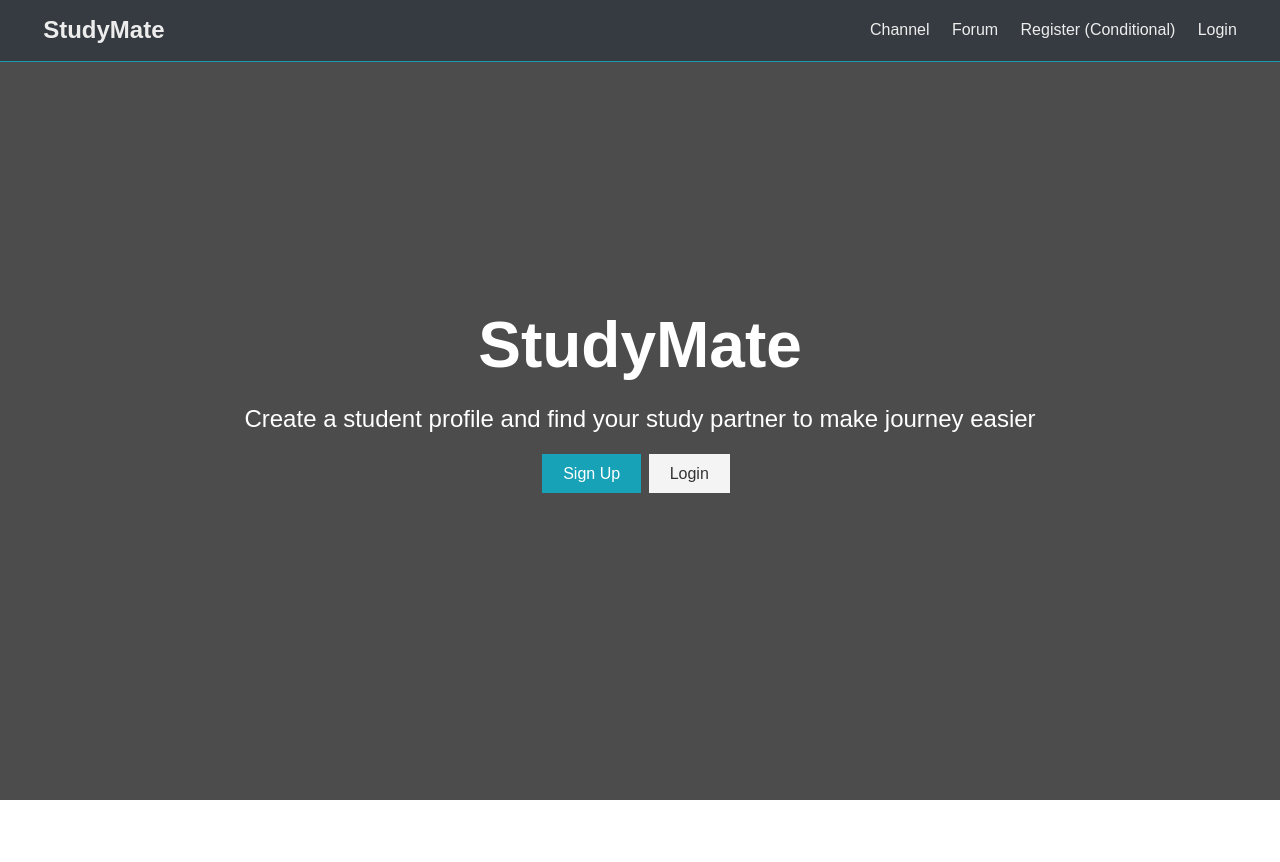
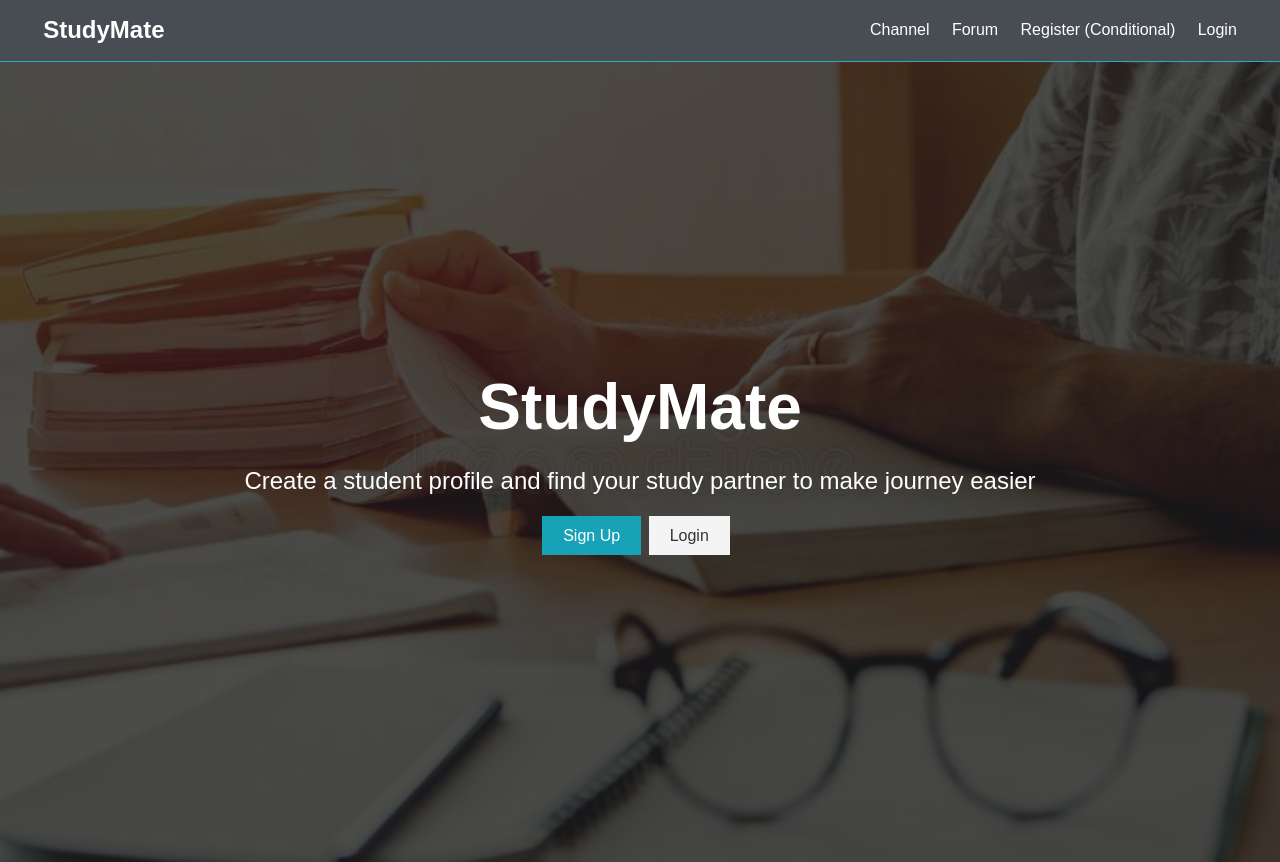
Before and after one commit to rng70/StudyMate, a React (Create React App) app in the folder client/: page / in a window 1280 px wide. Before the commit the page ends 800 px from the top, so only its background shows below. Built offline with nearby package versions, Linux system fonts and the light colour scheme.

Commit message:
this all for this term. hope so sir will ...

```diff
--- a/client/public/index.html
+++ b/client/public/index.html
@@ -11,7 +11,7 @@
     />
     <link rel="apple-touch-icon" href="%PUBLIC_URL%/logo192.png" />
     <link rel="manifest" href="%PUBLIC_URL%/manifest.json" />
-    <title>React App</title>
+    <title>StudyMate</title>
   </head>
   <body>
     <script src="https://kit.fontawesome.com/9a6e29c14b.js" crossorigin="anonymous"></script>
--- a/client/src/App.css
+++ b/client/src/App.css
@@ -304,7 +304,7 @@ button {
   justify-content: space-between;
   align-items: center;
   padding: 0.7rem 2rem;
-  position: fixed;
+  position: relative;
   z-index: 1;
   width: 100%;
   top: 0;
@@ -333,6 +333,7 @@ button {
 /* Landing Page */
 .landing {
   position: relative;
+  background: url(./img/theme.jpg) no-repeat center center/cover;
   height: 100vh;
 }
 
--- a/client/src/App.js
+++ b/client/src/App.js
@@ -10,9 +10,9 @@ import setAuthToken from './utils/setAuthToken';
 import Register from './components/auth/Register';
 import Posts from './components/forum/Posts';
 import Post from './components/post/Post';
-import Dashboard from "./components/dashboard/Dashboard";
-import PrivateRoute from "./components/routing/PrivateRoute";
-import CreateProfile from "./components/profile-forms/CreateProfile";
+// import Dashboard from "./components/dashboard/Dashboard";
+// import PrivateRoute from "./components/routing/PrivateRoute";
+// import CreateProfile from "./components/profile-forms/CreateProfile";
 import { BrowserRouter, Routes, Route } from 'react-router-dom';
 
 if (localStorage.token) {
@@ -36,8 +36,8 @@ const App = () => {
                             <Route path='/' element={<Landing />} />
                             <Route path="/register" element={<Register />} />
                             <Route path="/login" element={<Login />} />
-                            <Route path="/dashboard" element={<Dashboard />} />
-                            <Route path="/create-profile" element={<CreateProfile />} />
+                            {/* <Route path="/dashboard" element={<Dashboard />} />
+                            <Route path="/create-profile" element={<CreateProfile />} /> */}
                             <Route path="/posts" element={<Posts />} />
                             <Route path="/posts/:id" element={<Post />} />
                         </Routes>
--- a/client/src/components/auth/Login.js
+++ b/client/src/components/auth/Login.js
@@ -21,13 +21,10 @@ const Login = ({login, isAuthenticated}) => {
     }
 
     if (isAuthenticated) {
-        navigation('/dashboard')
+        navigation('/posts')
     }
     return (
         <>
-            {isAuthenticated &&
-                console.log("isAuth ==> ", isAuthenticated)
-            }
             <h1 className="large text-primary">Sign In</h1>
             <p className="lead"><i className="fas fa-user"></i> Sign In with Your Account</p>
             <form className="form" onSubmit={e => onSubmit(e)}>
--- a/client/src/components/auth/Register.js
+++ b/client/src/components/auth/Register.js
@@ -29,7 +29,7 @@ const Register = ({setAlert, register, isAuthenticated}) => {
     }
 
     if (isAuthenticated) {
-        navigation('/dashboard')
+        navigation('/posts')
     }
     return (
         <>
```
Also changed, not shown: client/src/img/icon.png (added), client/src/img/theme.jpg (added).
